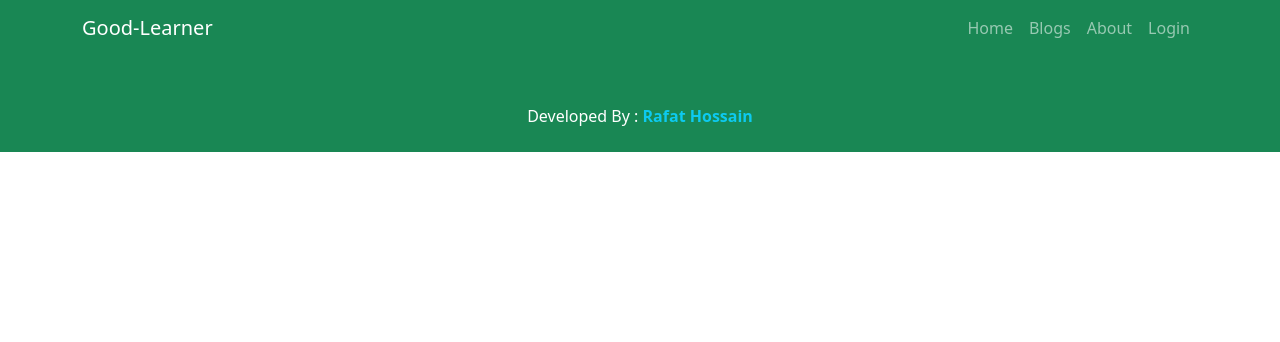
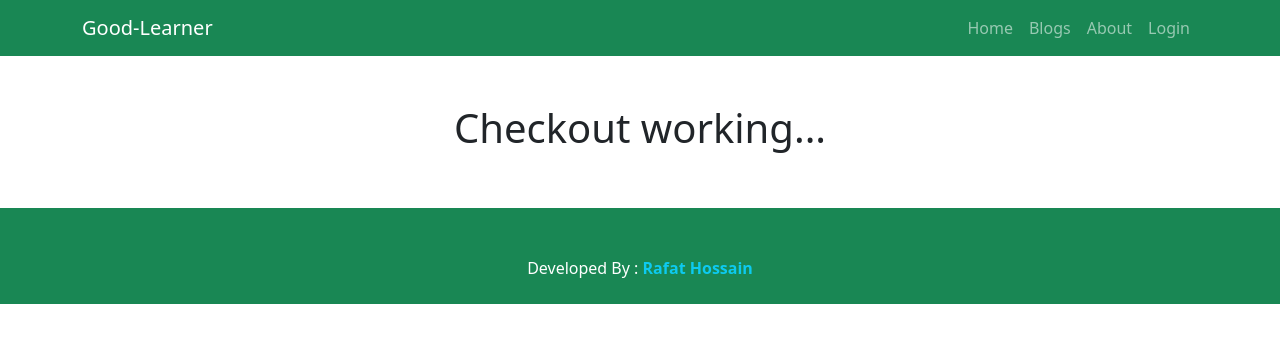
Before and after one commit to Rafat-Web-Developer/good-learner, a React (Create React App) app: page /checkout in a window 1280 px wide. Shown: the top 342 px of the page. Built offline with nearby package versions, Linux system fonts and the light colour scheme.

Commit message:
Create a checkout component

```diff
--- a/src/App.js
+++ b/src/App.js
@@ -4,6 +4,7 @@ import About from "./Pages/About/About";
 import Blogs from "./Pages/Blogs/Blogs";
 import Home from "./Pages/Home/Home";
 import Login from "./Pages/Login/Login";
+import Checkout from "./Pages/Protected/Checkout/Checkout";
 import Footer from "./Pages/Shared/Footer/Footer";
 import Header from "./Pages/Shared/Header/Header";
 import SignUp from "./Pages/SignUp/SignUp";
@@ -18,6 +19,7 @@ function App() {
         <Route path="/login" element={<Login></Login>}></Route>
         <Route path="/signup" element={<SignUp></SignUp>}></Route>
         <Route path="/blogs" element={<Blogs></Blogs>}></Route>
+        <Route path="/checkout" element={<Checkout></Checkout>}></Route>
       </Routes>
       <Footer></Footer>
     </div>
--- /dev/null
+++ b/src/Pages/Protected/Checkout/Checkout.js
@@ -0,0 +1,11 @@
+import React from "react";
+
+const Checkout = () => {
+  return (
+    <div className="text-center py-5">
+      <h1>Checkout working...</h1>
+    </div>
+  );
+};
+
+export default Checkout;
```
